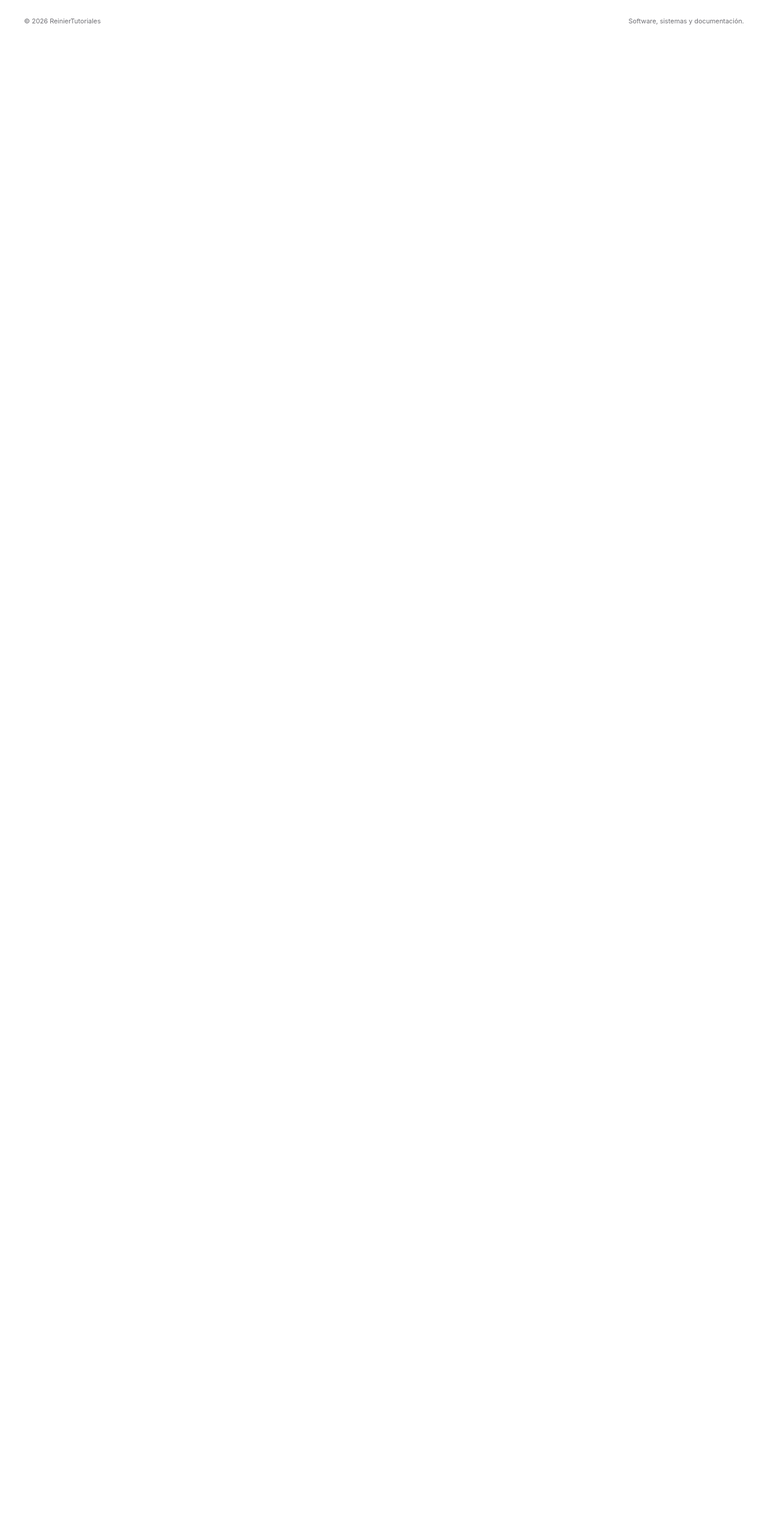
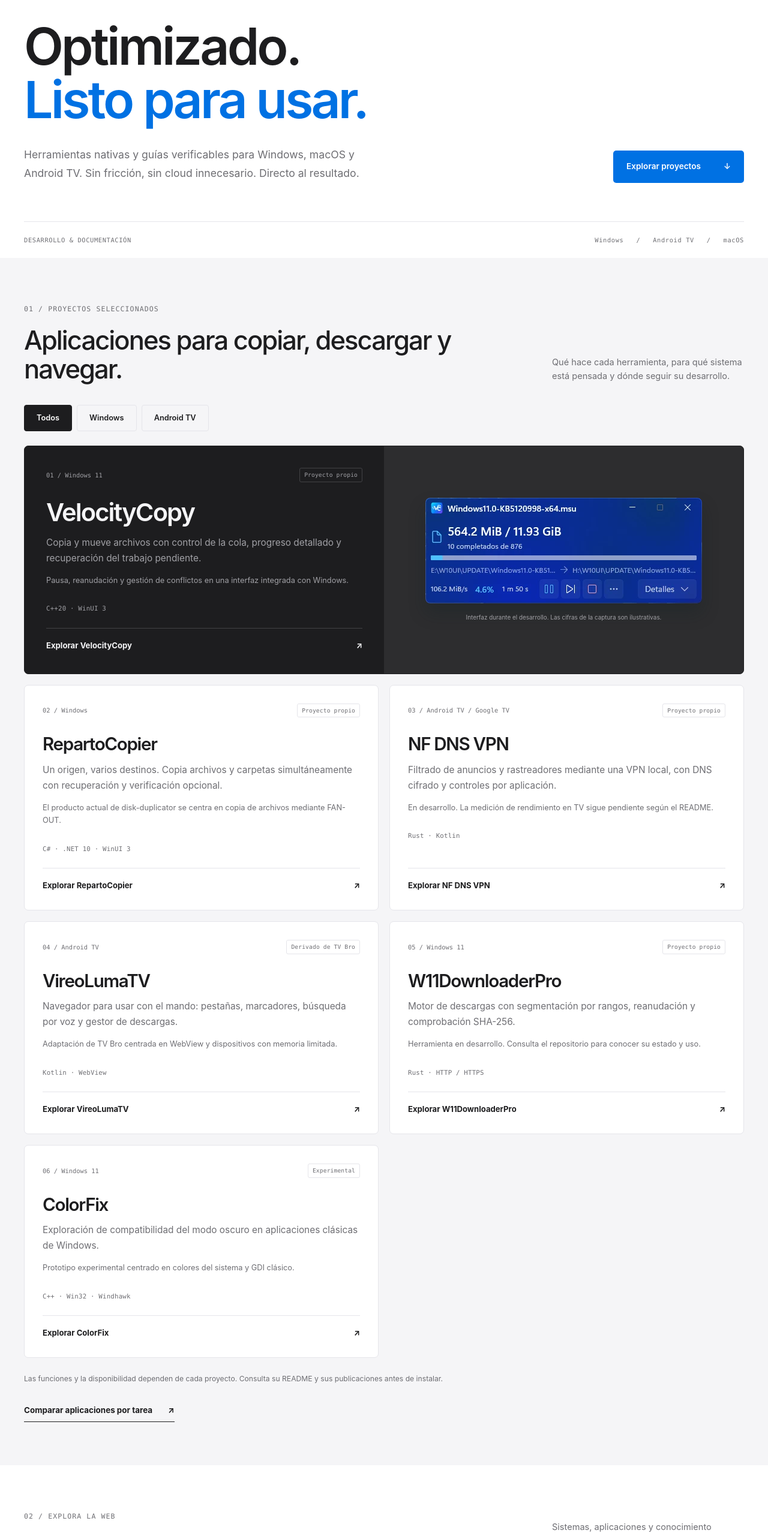
Before and after one commit to ReinierTutoriales/ReinierTutoriales.github.io, a SvelteKit app: page / in a window 1280 px wide. Shown: the part 194-2750 px from the top of the page at 60% size. Before the commit the page ends 800 px from the top, so only its background shows below. Built offline with nearby package versions, Linux system fonts and the light colour scheme.

Commit message:
feat: actualiza hero a temática de optimización estilo Hop (Optimizado. Listo para usar.)

```diff
--- a/src/routes/+page.svelte
+++ b/src/routes/+page.svelte
@@ -1 +1,40 @@
-PLACEHOLDER_PAGE
+<script lang="ts">
+
+  import ProjectCatalog from '#lib/components/ProjectCatalog.svelte';
+  import { siteSections } from '#lib/sections.js';
+  import ResourceList from '#lib/components/ResourceList.svelte';
+</script>
+
+
+    <section class="hero container" id="inicio" aria-labelledby="hero-title">
+      <div class="eyebrow"><span class="status-dot" aria-hidden="true"></span> REINIER LAZO / REINIERTUTORIALES</div>
+      <h1 id="hero-title">Optimizado.<br><span>Listo para usar.</span></h1>
+      <div class="hero-bottom"><p>Herramientas nativas y guías verificables para Windows, macOS y Android TV. Sin fricción, sin cloud innecesario. Directo al resultado.</p><a class="button primary" href="#proyectos">Explorar proyectos <span aria-hidden="true">↓</span></a></div>
+      <div class="hero-foot"><span>DESARROLLO & DOCUMENTACIÓN</span><span>Windows <i>/</i> Android TV <i>/</i> macOS</span></div>
+    </section>
+    <section class="work-section" id="proyectos" aria-labelledby="projects-title">
+      <div class="container">
+        <div class="section-heading"><div><p class="eyebrow">01 / PROYECTOS SELECCIONADOS</p><h2 id="projects-title">Aplicaciones para copiar, descargar y navegar.</h2></div><p>Qué hace cada herramienta, para qué sistema está pensada y dónde seguir su desarrollo.</p></div>
+        <ProjectCatalog />
+        <p class="section-note">Las funciones y la disponibilidad dependen de cada proyecto. Consulta su README y sus publicaciones antes de instalar.</p>
+        <a class="text-link" href="/aplicaciones/#comparar">Comparar aplicaciones por tarea <span aria-hidden="true">↗</span></a>
+      </div>
+    </section>
+    <section class="guide-teaser container" aria-labelledby="guides-title">
+      <div class="section-heading"><div><p class="eyebrow">02 / EXPLORA LA WEB</p><h2 id="guides-title">Cada recurso, en su lugar.</h2></div><p>Sistemas, aplicaciones y conocimiento técnico, organizados para ir directo a lo que necesitas.</p></div>
+      <div class="guide-group-grid">
+        {#each siteSections as section (section.path)}
+          <a class="guide-group" href={section.path}><span class="eyebrow">{section.label}</span><h3>{section.title}</h3><p>{section.summary}</p><span class="text-link">Explorar sección <span aria-hidden="true">↗</span></span></a>
+        {/each}
+      </div>
+    </section>
+    <section class="resources-section container" id="recursos" aria-labelledby="resources-title">
+      <div class="resource-intro"><p class="eyebrow">03 / BIBLIOTECA TÉCNICA</p><h2 id="resources-title">Conocer el sistema.<br>Documentar el camino.</h2><p>Las guías y configuraciones de macOS siguen aquí: OpenCore, conectividad y compatibilidad de hardware.</p><p class="small-note">Cada configuración tiene requisitos propios. Los forks se identifican y conservan su proyecto de origen.</p></div>
+      <ResourceList />
+    </section>
+    <section class="approach-section" id="enfoque" aria-labelledby="approach-title">
+      <div class="container"><p class="eyebrow">04 / ENFOQUE</p><div class="approach-heading"><h2 id="approach-title">Claridad en la interfaz.<br>Control en el sistema.</h2><p>Herramientas que resuelven tareas concretas, con su funcionamiento y sus límites documentados.</p></div>
+        <div class="principles" id="areas"><article><span class="principle-number">01</span><h3>Utilidad concreta</h3><p>Copiar archivos, gestionar descargas o navegar desde el televisor. Cada proyecto parte de una tarea reconocible.</p></article><article><span class="principle-number">02</span><h3>Atención a los recursos</h3><p>Interfaces nativas, WebView y motores de sistema elegidos según el dispositivo y el trabajo que deben realizar.</p></article><article><span class="principle-number">03</span><h3>Trabajo verificable</h3><p>Repositorios públicos para consultar el código, los cambios, las instrucciones y las limitaciones conocidas.</p></article></div>
+      </div>
+    </section>
+    <section class="community-section container" id="contacto" aria-labelledby="community-title"><div><p class="eyebrow">05 / COMUNIDAD</p><h2 id="community-title">El trabajo continúa<br>en comunidad.</h2><p>Consulta el código, sigue los tutoriales o participa en la conversación.</p></div><div class="community-links"><a href="https://github.com/ReinierTutoriales"><span>GitHub<small>Código, cambios e incidencias</small></span><span aria-hidden="true">↗</span></a><a href="https://youtube.com/c/ReinierTutoriales"><span>YouTube<small>Tutoriales y demostraciones</small></span><span aria-hidden="true">↗</span></a><a href="https://t.me/ReinierTutoriales"><span>Telegram<small>Conversación y novedades</small></span><span aria-hidden="true">↗</span></a></div></section>
```
